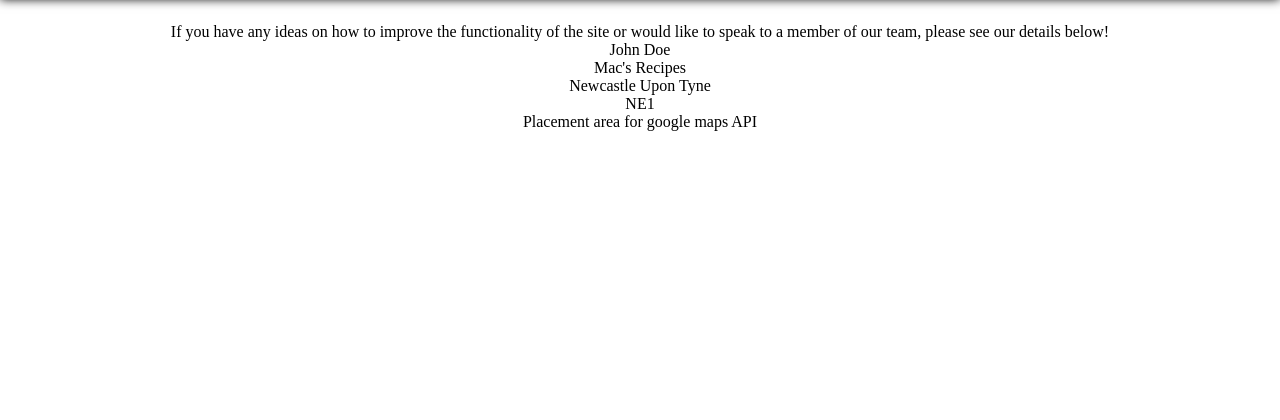
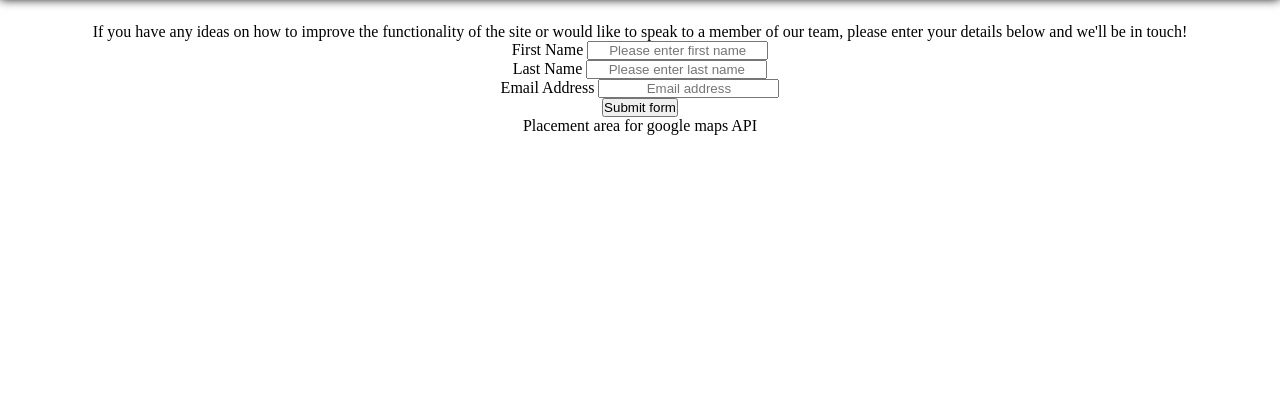
Before and after one commit to MacauleyMorgan/CIMP3, a Flask app: page /contact in a window 1280 px wide. Shown: the part 161-581 px from the top of the page. Run offline with Flask 3, Linux system fonts and the light colour scheme.

Commit message:
Created form on contact page

```diff
--- a/templates/contact.html
+++ b/templates/contact.html
@@ -1,14 +1,17 @@
 {% extends "base.html" %}
 
 {% block content %}
-    <p>If you have any ideas on how to improve the functionality of the site or would like to speak to a member of our team, please see our details below!</p>
+    <p>If you have any ideas on how to improve the functionality of the site or would like to speak to a member of our team, please enter your details below and we'll be in touch!</p>
     <!-- Enter fake contact details here -->
-    <p>
-        John Doe<br>
-        Mac's Recipes<br>
-        Newcastle Upon Tyne<br>
-        NE1
-    </p>
+    <form action="POST" id="contact-form">
+        <label for="fname">First Name</label>
+        <input name="fname" type="text" placeholder="Please enter first name" required><br>
+        <label for="lname">Last Name</label>
+        <input name="lname" type="text" placeholder="Please enter last name" required><br>
+        <label for="email">Email Address</label>
+        <input name="email" type="email" placeholder="Email address" required><br>
+        <button type="submit">Submit form</button>
+    </form>
     <!-- Connect google maps API and mark a fake location of office base -->
     <p>
         Placement area for google maps API
```
